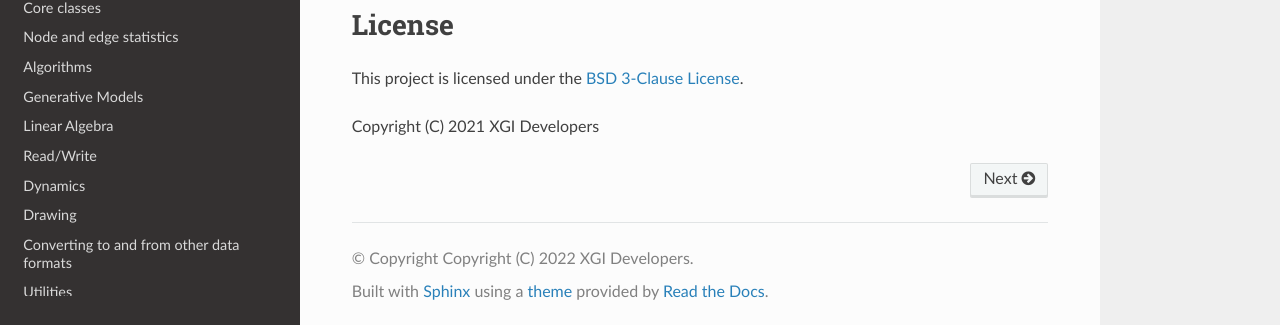
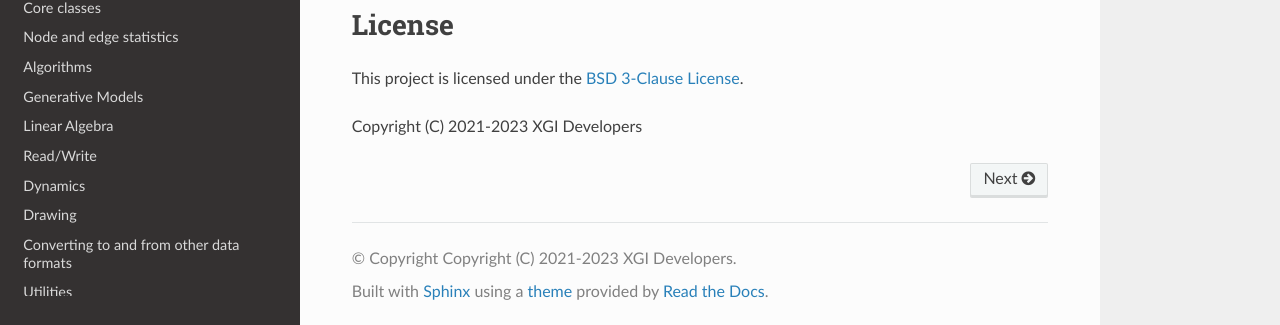
Before and after one commit to xgi-org/xgi, a Sphinx documentation site: the page built from docs/source/index.rst, in a window 1280 px wide and 900 px high, scrolled down 2099 px. Shown: the part 572-897 px from the top of the window. Built offline with Sphinx 7.4.7 and the Read the Docs theme 2.0.0, drawn with Linux system fonts in a browser that asks for light colours.

Commit message:
change copyright

```diff
--- a/docs/source/about.rst
+++ b/docs/source/about.rst
@@ -108,4 +108,4 @@ License
 This project is licensed under the `BSD 3-Clause License
 <https://github.com/ComplexGroupInteractions/xgi/blob/main/LICENSE.md>`_.
 
-Copyright (C) 2021 XGI Developers
+Copyright (C) 2021-2023 XGI Developers
--- a/docs/source/conf.py
+++ b/docs/source/conf.py
@@ -20,8 +20,8 @@ sys.path.append(os.path.join(os.path.dirname(__name__), "xgi"))
 
 # -- Project information -----------------------------------------------------
 project = "XGI"
-copyright = "Copyright (C) 2022 XGI Developers"
-release = "0.5.4"
+copyright = "Copyright (C) 2021-2023 XGI Developers"
+release = "0.5.5"
 
 # -- General configuration ---------------------------------------------------
 
--- a/docs/source/index.rst
+++ b/docs/source/index.rst
@@ -173,4 +173,4 @@ License
 This project is licensed under the `BSD 3-Clause License
 <https://github.com/ComplexGroupInteractions/xgi/blob/main/LICENSE.md>`_.
 
-Copyright (C) 2021 XGI Developers
+Copyright (C) 2021-2023 XGI Developers
--- a/long_description.rst
+++ b/long_description.rst
@@ -54,7 +54,7 @@ License
 -------
 Released under the 3-Clause BSD license (see the `license file <https://github.com/ComplexGroupInteractions/xgi/tree/main/license.md>`_)
 
-Copyright (C) 2021 XGI Developers
+Copyright (C) 2021-2023 XGI Developers
 
 Nicholas Landry <nicholas.landry@colorado.edu>
 
```
Also changed, not shown: README.md (+1 -1 lines).
